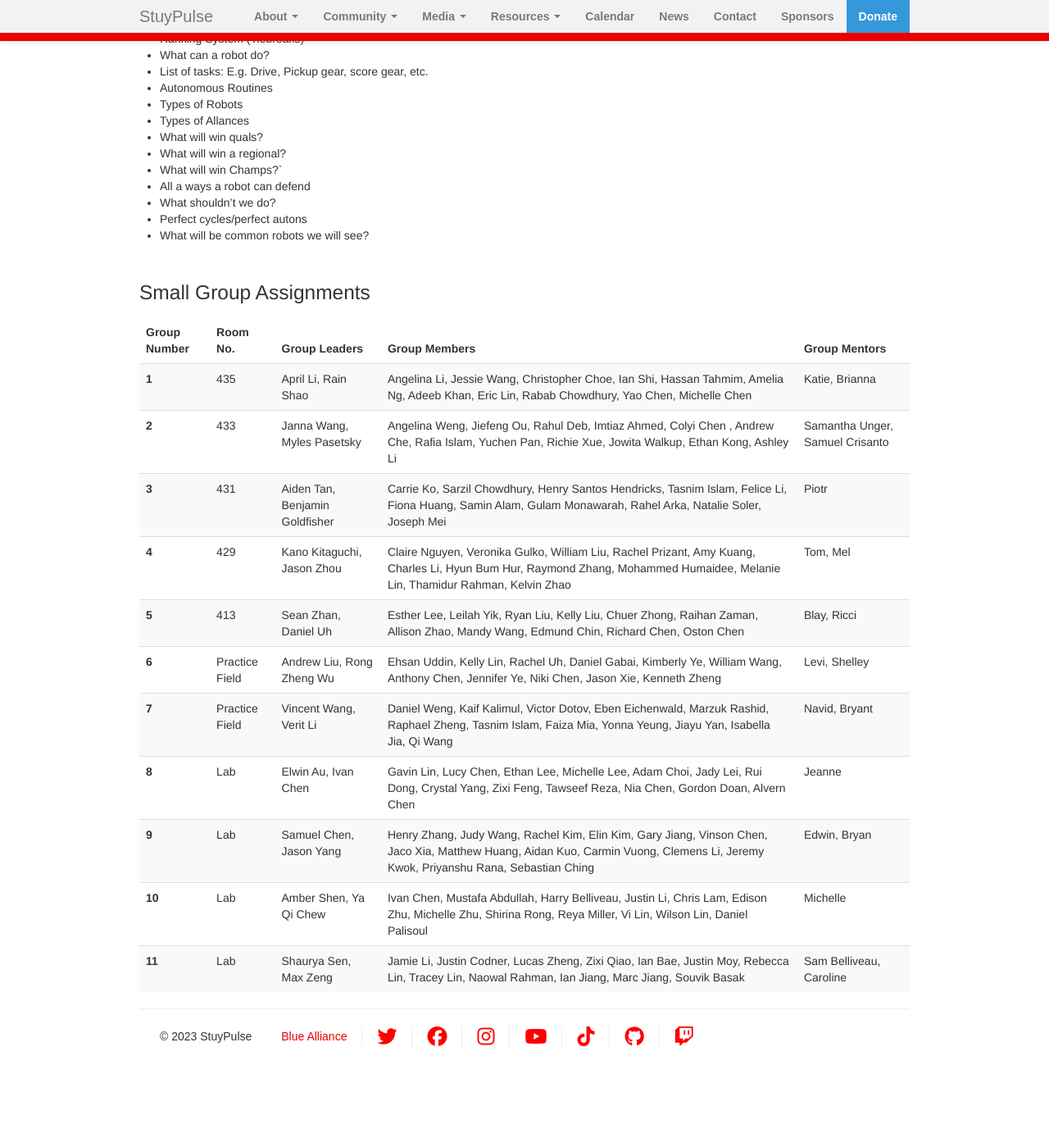
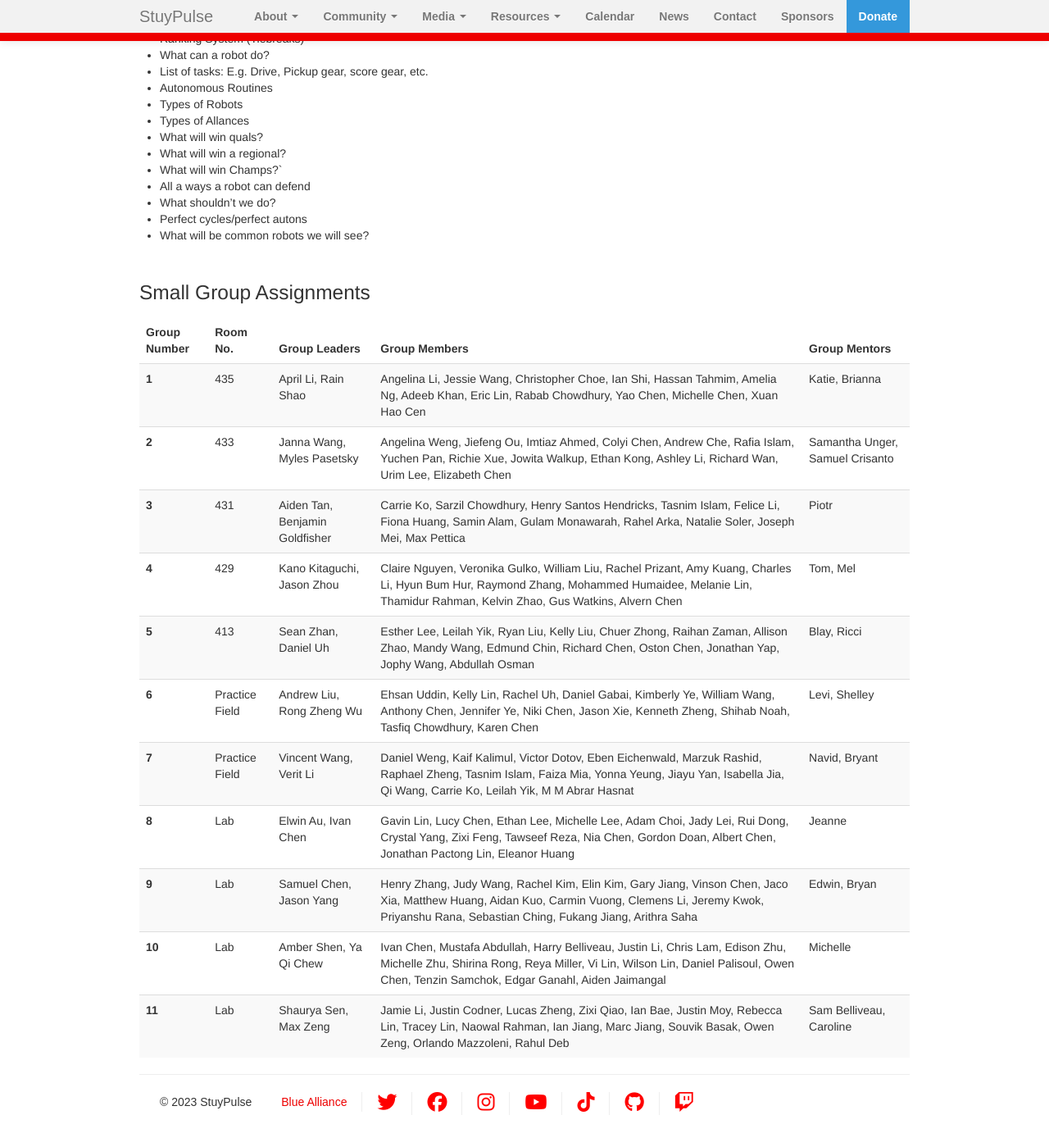
Before and after one commit to StuyPulse/team694.github.io, a Jekyll site: the page built from kickoff/index.md, in a window 1280 px wide and 1400 px high, scrolled down 929 px. Shown: the whole window at 82% size. Built offline with Jekyll 4.4.1, drawn with Linux system fonts in a browser that asks for light colours; nearby versions of some CDN libraries; before the commit the page ends 2249 px from its top, so only the background shows below that.

Commit message:
Update kickoff group members

```diff
--- a/kickoff/index.md
+++ b/kickoff/index.md
@@ -111,77 +111,77 @@ description: Dedicated page for Kickoff information
     <th scope="row"> 1 </th>
     <td> 435 </td>
     <td> April Li, Rain Shao </td>
-    <td> Angelina Li, Jessie Wang, Christopher Choe, Ian Shi, Hassan Tahmim, Amelia Ng, Adeeb Khan, Eric Lin, Rabab Chowdhury, Yao Chen, Michelle Chen </td>
+    <td> Angelina Li, Jessie Wang, Christopher Choe, Ian Shi, Hassan Tahmim, Amelia Ng, Adeeb Khan, Eric Lin, Rabab Chowdhury, Yao Chen, Michelle Chen, Xuan Hao Cen </td>
     <td> Katie, Brianna </td>
   </tr>
   <tr>
     <th scope="row"> 2 </th>
     <td> 433 </td>
     <td> Janna Wang, Myles Pasetsky </td>
-    <td> Angelina Weng, Jiefeng Ou, Rahul Deb, Imtiaz Ahmed, Colyi Chen , Andrew Che, Rafia Islam, Yuchen Pan, Richie Xue, Jowita Walkup, Ethan Kong, Ashley Li </td>
+    <td> Angelina Weng, Jiefeng Ou, Imtiaz Ahmed, Colyi Chen, Andrew Che, Rafia Islam, Yuchen Pan, Richie Xue, Jowita Walkup, Ethan Kong, Ashley Li, Richard Wan, Urim Lee, Elizabeth Chen </td>
     <td> Samantha Unger, Samuel Crisanto </td>
   </tr>
   <tr>
     <th scope="row"> 3 </th>
     <td> 431 </td>
     <td> Aiden Tan, Benjamin Goldfisher </td>
-    <td> Carrie Ko, Sarzil Chowdhury, Henry Santos Hendricks, Tasnim Islam, Felice Li, Fiona Huang, Samin Alam, Gulam Monawarah, Rahel Arka, Natalie Soler, Joseph Mei </td>
+    <td> Carrie Ko, Sarzil Chowdhury, Henry Santos Hendricks, Tasnim Islam, Felice Li, Fiona Huang, Samin Alam, Gulam Monawarah, Rahel Arka, Natalie Soler, Joseph Mei, Max Pettica </td>
     <td> Piotr </td>
   </tr>
   <tr>
     <th scope="row"> 4 </th>
     <td> 429 </td>
     <td> Kano Kitaguchi, Jason Zhou </td>
-    <td> Claire Nguyen, Veronika Gulko, William Liu, Rachel Prizant, Amy Kuang, Charles Li, Hyun Bum Hur, Raymond Zhang, Mohammed Humaidee, Melanie Lin, Thamidur Rahman, Kelvin Zhao </td>
+    <td> Claire Nguyen, Veronika Gulko, William Liu, Rachel Prizant, Amy Kuang, Charles Li, Hyun Bum Hur, Raymond Zhang, Mohammed Humaidee, Melanie Lin, Thamidur Rahman, Kelvin Zhao, Gus Watkins, Alvern Chen </td>
     <td> Tom, Mel </td>
   </tr>
   <tr>
     <th scope="row"> 5 </th>
     <td> 413 </td>
     <td> Sean Zhan, Daniel Uh </td>
-    <td> Esther Lee, Leilah Yik, Ryan Liu, Kelly Liu, Chuer Zhong, Raihan Zaman, Allison Zhao, Mandy Wang, Edmund Chin, Richard Chen, Oston Chen </td>
+    <td> Esther Lee, Leilah Yik, Ryan Liu, Kelly Liu, Chuer Zhong, Raihan Zaman, Allison Zhao, Mandy Wang, Edmund Chin, Richard Chen, Oston Chen, Jonathan Yap, Jophy Wang, Abdullah Osman </td>
     <td> Blay, Ricci </td>
   </tr>
   <tr>
     <th scope="row"> 6 </th>
     <td> Practice Field </td>
     <td> Andrew Liu, Rong Zheng Wu </td>
-    <td> Ehsan Uddin, Kelly Lin, Rachel Uh, Daniel Gabai, Kimberly Ye, William Wang, Anthony Chen, Jennifer Ye, Niki Chen, Jason Xie, Kenneth Zheng </td>
+    <td> Ehsan Uddin, Kelly Lin, Rachel Uh, Daniel Gabai, Kimberly Ye, William Wang, Anthony Chen, Jennifer Ye, Niki Chen, Jason Xie, Kenneth Zheng, Shihab Noah, Tasfiq Chowdhury, Karen Chen </td>
     <td> Levi, Shelley </td>
   </tr>
   <tr>
     <th scope="row"> 7 </th>
     <td> Practice Field </td>
     <td> Vincent Wang, Verit Li </td>
-    <td> Daniel Weng, Kaif Kalimul, Victor Dotov, Eben Eichenwald, Marzuk Rashid, Raphael Zheng, Tasnim Islam, Faiza Mia, Yonna Yeung, Jiayu Yan, Isabella Jia, Qi Wang </td>
+    <td> Daniel Weng, Kaif Kalimul, Victor Dotov, Eben Eichenwald, Marzuk Rashid, Raphael Zheng, Tasnim Islam, Faiza Mia, Yonna Yeung, Jiayu Yan, Isabella Jia, Qi Wang, Carrie Ko, Leilah Yik, M M Abrar Hasnat </td>
     <td> Navid, Bryant </td>
   </tr>
   <tr>
     <th scope="row"> 8 </th>
     <td> Lab </td>
     <td> Elwin Au, Ivan Chen </td>
-    <td> Gavin Lin, Lucy Chen, Ethan Lee, Michelle Lee, Adam Choi, Jady Lei, Rui Dong, Crystal Yang, Zixi Feng, Tawseef Reza, Nia Chen, Gordon Doan, Alvern Chen </td>
+    <td> Gavin Lin, Lucy Chen, Ethan Lee, Michelle Lee, Adam Choi, Jady Lei, Rui Dong, Crystal Yang, Zixi Feng, Tawseef Reza, Nia Chen, Gordon Doan, Albert Chen, Jonathan Pactong Lin, Eleanor Huang </td>
     <td> Jeanne </td>
   </tr>
   <tr>
     <th scope="row"> 9 </th>
     <td> Lab </td>
     <td> Samuel Chen, Jason Yang  </td>
-    <td> Henry Zhang, Judy Wang, Rachel Kim, Elin Kim, Gary Jiang, Vinson Chen, Jaco Xia, Matthew Huang, Aidan Kuo, Carmin Vuong, Clemens Li, Jeremy Kwok, Priyanshu Rana, Sebastian Ching </td>
+    <td> Henry Zhang, Judy Wang, Rachel Kim, Elin Kim, Gary Jiang, Vinson Chen, Jaco Xia, Matthew Huang, Aidan Kuo, Carmin Vuong, Clemens Li, Jeremy Kwok, Priyanshu Rana, Sebastian Ching, Fukang Jiang, Arithra Saha </td>
     <td> Edwin, Bryan </td>
   </tr>
   <tr>
     <th scope="row"> 10 </th>
     <td> Lab </td>
     <td> Amber Shen, Ya Qi Chew </td>
-    <td> Ivan Chen, Mustafa Abdullah, Harry Belliveau, Justin Li, Chris Lam, Edison Zhu, Michelle Zhu, Shirina Rong, Reya Miller, Vi Lin, Wilson Lin, Daniel Palisoul  </td>
+    <td> Ivan Chen, Mustafa Abdullah, Harry Belliveau, Justin Li, Chris Lam, Edison Zhu, Michelle Zhu, Shirina Rong, Reya Miller, Vi Lin, Wilson Lin, Daniel Palisoul, Owen Chen, Tenzin Samchok, Edgar Ganahl, Aiden Jaimangal </td>
     <td> Michelle </td>
   </tr>
   <tr>
     <th scope="row"> 11 </th>
     <td> Lab </td>
     <td> Shaurya Sen, Max Zeng </td>
-    <td> Jamie Li, Justin Codner, Lucas Zheng, Zixi Qiao, Ian Bae, Justin Moy, Rebecca Lin, Tracey Lin, Naowal Rahman, Ian Jiang, Marc Jiang, Souvik Basak </td>
+    <td> Jamie Li, Justin Codner, Lucas Zheng, Zixi Qiao, Ian Bae, Justin Moy, Rebecca Lin, Tracey Lin, Naowal Rahman, Ian Jiang, Marc Jiang, Souvik Basak, Owen Zeng, Orlando Mazzoleni, Rahul Deb </td>
     <td> Sam Belliveau, Caroline </td>
   </tr>
   </tbody>
```
